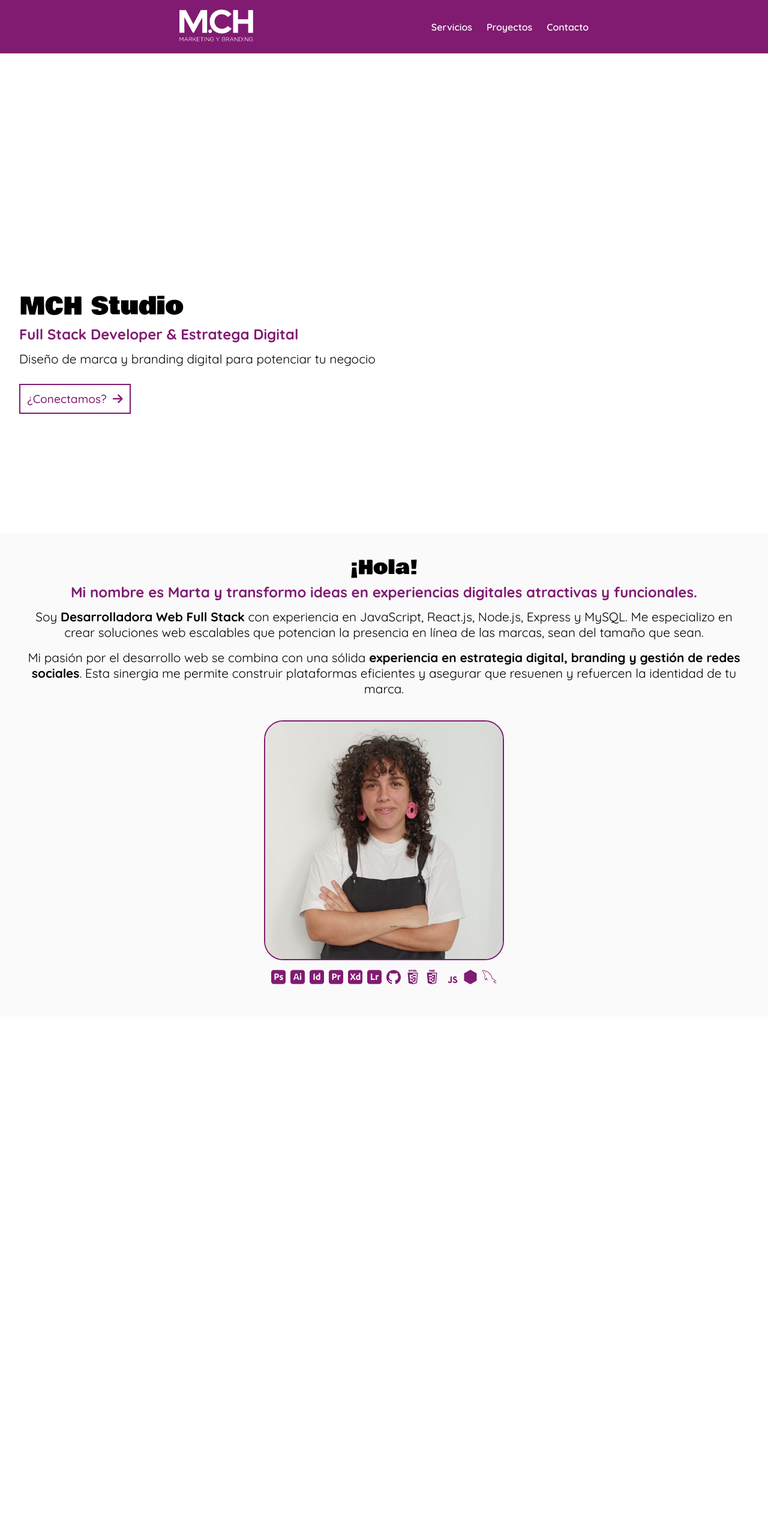
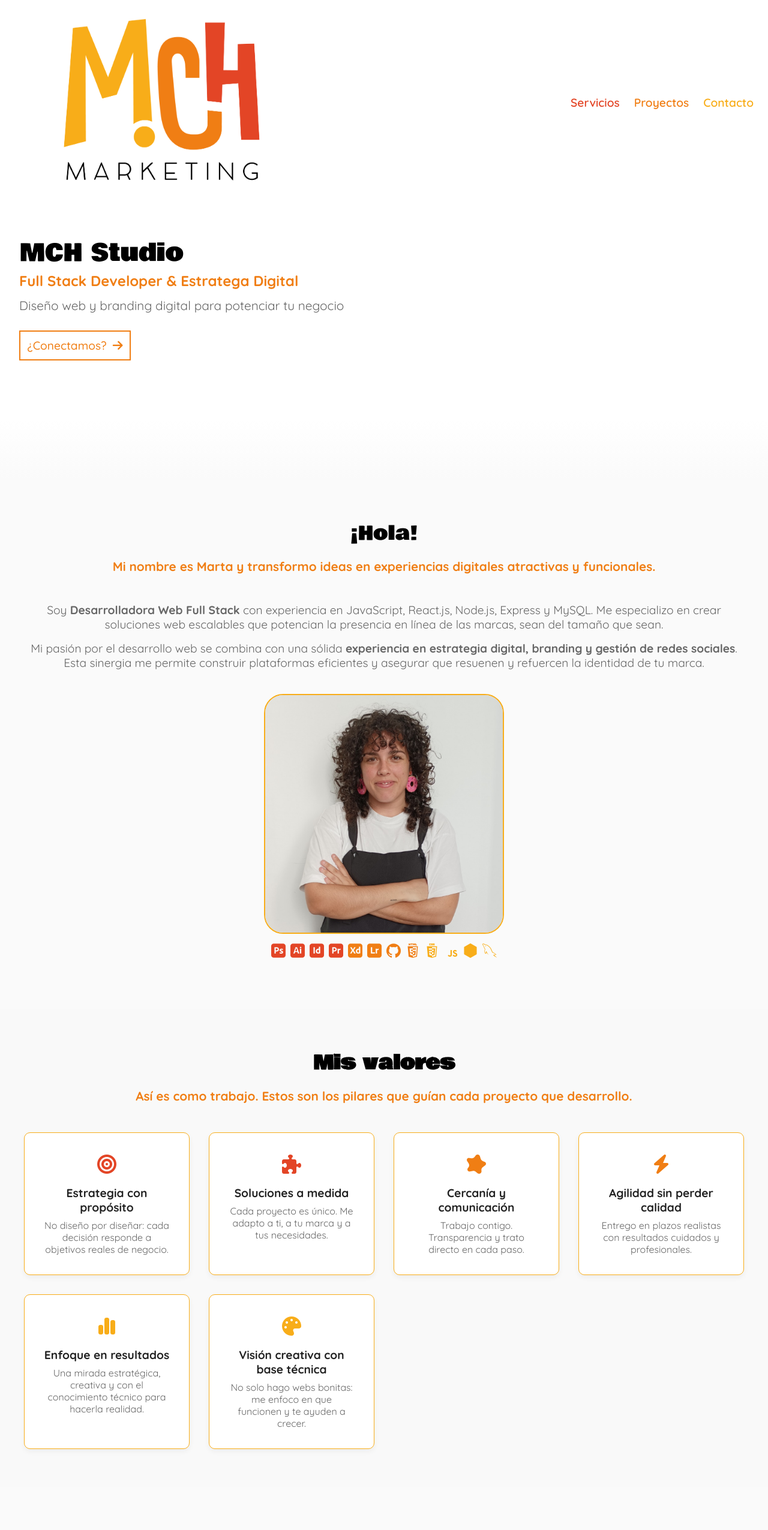
Before and after one commit to martaxxa/mch-marketing, a website built with Vite: page src/index.html in a window 1280 px wide. Shown: the top 2551 px of the page at 60% size. Before the commit the page ends 1695 px from the top, so only its background shows below. Built offline with nearby package versions, Linux system fonts and the light colour scheme; files whose address does not match are found by name.

Commit message:
Add valores y servicios to landing

```diff
--- a/src/js/main.js
+++ b/src/js/main.js
@@ -1,3 +1,15 @@
-'use strict';
+"use strict";
 
-console.log('>> Ready :)');
+//Query
+const header = document.querySelector(".js_header");
+
+//Fondo del header al hacer scroll
+const scrollThreshold = 50;
+
+window.addEventListener("scroll", () => {
+  if (window.scrollY > scrollThreshold) {
+    header.classList.add("header--scrolled");
+  } else {
+    header.classList.remove("header--scrolled");
+  }
+});
--- a/src/partials/header.html
+++ b/src/partials/header.html
@@ -1,12 +1,12 @@
-<header class="header">
+<header class="header js_header">
   <div class="header__box1">
-    <a href="index.html"><img class="header__logo" src="../images/marta-ch-logo-blanco.png" alt="Logo MCH Studio"/></a>
+    <a href="index.html"><img class="header__logo" src="../images/mchlogo-color.png" alt="Logo MCH Studio"/></a>
   </div>
   <div class="header__box2">
     <ul class="header__menu">
-      <li>Servicios</li>
-      <li>Proyectos</li>
-      <li>Contacto</li>
+      <li style="color: #e34526;">Servicios</li>
+      <li style="color: #f07e14;">Proyectos</li>
+      <li style="color: #f8ad19;">Contacto</li>
     </ul>
 
   </div>
--- a/src/partials/landing.html
+++ b/src/partials/landing.html
@@ -3,7 +3,7 @@
     <div class="principal">
       <h1 class="principal__title">MCH Studio</h1>
       <h2 class="principal__subtitle">Full Stack Developer & Estratega Digital</h2>
-      <h3 class="principal__subtitle2">Diseño de marca y branding digital para potenciar tu negocio</h3>
+      <h3 class="principal__subtitle2">Diseño web y branding digital para potenciar tu negocio</h3>
     </div>
     <div class="link">
       <a href="index.html" class="link__btn">¿Conectamos?
@@ -13,25 +13,97 @@
   <section class="quiensoy">
     <h2 class="quiensoy__title">¡Hola!</h2>
     <h3 class="quiensoy__subtitle">Mi nombre es Marta y transformo ideas en experiencias digitales atractivas y funcionales.</h3>
-    <p class="quiensoy__subtitle2">Soy <strong>Desarrolladora Web Full Stack</strong> con experiencia en JavaScript, React.js, Node.js, Express y MySQL.
+    <p class="quiensoy__text">Soy <strong>Desarrolladora Web Full Stack</strong> con experiencia en JavaScript, React.js, Node.js, Express y MySQL.
       Me especializo en crear soluciones web escalables que potencian la presencia en línea de las marcas, sean del tamaño que sean.</p>
-    <p class="quiensoy__subtitle2">Mi pasión por el desarrollo web se combina con una sólida <strong>experiencia en estrategia digital,
+    <p class="quiensoy__text">Mi pasión por el desarrollo web se combina con una sólida <strong>experiencia en estrategia digital,
       branding y gestión de redes sociales</strong>. Esta sinergia me permite construir plataformas eficientes y asegurar que resuenen
       y refuercen la identidad de tu marca.</p>
     <img src="../images/MCH-Studio-Photo.png" alt="Fotografía de Marta" class="quiensoy__img"/>
     <div class="quiensoy__icons">
-      <i class="fi fi-brands-photoshop" title="Photoshop"></i>
-      <i class="fi fi-brands-illustrator" title="Illustrator"></i>
-      <i class="fi fi-brands-indesign" title="InDesign"></i>
-      <i class="fi fi-brands-premiere" title="Premiere"></i>
-      <i class="fi fi-brands-xd" title="Xd"></i>
-      <i class="fi fi-brands-photoshop-lightroom" title="Lightroom"></i>
-      <i class="fi fi-brands-github" title="GitHub"></i>
-      <i class="fi fi-brands-html5" title="HTML"></i>
-      <i class="fi fi-brands-css3-alt" title="CSS"></i>
-      <i class="fi fi-brands-js" title="JavaScript"></i>
-      <i class="fi fi-brands-node-js" title="Node-JS"></i>
-      <i class="fi fi-brands-mysql" title="MySQL"></i>
+      <i class="fi fi-brands-photoshop" title="Photoshop" style="color: #e34526;"></i>
+      <i class="fi fi-brands-illustrator" title="Illustrator" style="color: #e34526;"></i>
+      <i class="fi fi-brands-indesign" title="InDesign" style="color: #e34526;"></i>
+      <i class="fi fi-brands-premiere" title="Premiere" style="color: #e34526;"></i>
+      <i class="fi fi-brands-xd" title="Xd" style="color: #f07e14;"></i>
+      <i class="fi fi-brands-photoshop-lightroom" title="Lightroom" style="color: #f07e14;"></i>
+      <i class="fi fi-brands-github" title="GitHub" style="color: #f07e14;"></i>
+      <i class="fi fi-brands-html5" title="HTML" style="color: #f07e14;"></i>
+      <i class="fi fi-brands-css3-alt" title="CSS" style="color: #f8ad19;"></i>
+      <i class="fi fi-brands-js" title="JavaScript" style="color: #f8ad19;"></i>
+      <i class="fi fi-brands-node-js" title="Node-JS" style="color: #f8ad19;"></i>
+      <i class="fi fi-brands-mysql" title="MySQL" style="color: #f8ad19;"></i>
     </div>
   </section>
+  <section class="valores">
+  <div class="contenedor">
+    <h2>Mis valores</h2>
+    <p class="intro">Así es como trabajo. Estos son los pilares que guían cada proyecto que desarrollo.</p>
+    <div class="valores-grid">
+      <div class="valor">
+        <div class="icono"><i class="fa-solid fa-bullseye" style="color: #e34526;"></i></div>
+        <h3>Estrategia con propósito</h3>
+        <p>No diseño por diseñar: cada decisión responde a objetivos reales de negocio.</p>
+      </div>
+      <div class="valor">
+        <div class="icono"><i class="fa-solid fa-puzzle-piece" style="color: #e34526;"></i></div>
+        <h3>Soluciones a medida</h3>
+        <p>Cada proyecto es único. Me adapto a ti, a tu marca y a tus necesidades.</p>
+      </div>
+      <div class="valor">
+        <div class="icono"><i class="fa-solid fa-splotch" style="color: #f07e14;"></i></div>
+        <h3>Cercanía y comunicación</h3>
+        <p>Trabajo contigo. Transparencia y trato directo en cada paso.</p>
+      </div>
+      <div class="valor">
+        <div class="icono"><i class="fa-solid fa-bolt" style="color: #f07e14;"></i></div>
+        <h3>Agilidad sin perder calidad</h3>
+        <p>Entrego en plazos realistas con resultados cuidados y profesionales.</p>
+      </div>
+      <div class="valor">
+        <div class="icono"><i class="fa-solid fa-chart-simple" style="color: #f8ad19;"></i></div>
+        <h3> Enfoque en resultados</h3>
+        <p>Una mirada estratégica, creativa y con el conocimiento técnico para hacerla realidad.</p>
+      </div>
+      <div class="valor">
+        <div class="icono"><i class="fa-solid fa-palette" style="color: #f8ad19;"></i></div>
+        <h3>Visión creativa con base técnica</h3>
+        <p>No solo hago webs bonitas: me enfoco en que funcionen y te ayuden a crecer.</p>
+      </div>
+    </div>
+  </div>
+</section>
+<section class="servicios-resumen">
+  <div class="contenedor">
+    <h2>Servicios</h2>
+    <p class="intro">Te acompaño en tu presencia digital de forma integral, desde la estrategia hasta el desarrollo web.</p>
+
+    <div class="servicios-grid">
+      <div class="bloque-servicio">
+        <h3>Marketing & Comunicación</h3>
+        <ul>
+          <li>Branding y posicionamiento</li>
+          <li>Campañas de marketing y publicidad</li>
+          <li>Gestión de redes sociales</li>
+          <li>Eventos y acciones especiales</li>
+          <li>Notas de prensa y relaciones con medios</li>
+        </ul>
+      </div>
+
+      <div class="bloque-servicio">
+        <h3>Diseño y desarrollo web</h3>
+        <ul>
+          <li>Diseño y desarrollo de páginas web</li>
+          <li>Aplicaciones web personalizadas</li>
+          <li>Mantenimiento y actualizaciones</li>
+          <li>Webs optimizadas para SEO y rendimiento</li>
+          <li>Adaptación responsive y accesibilidad</li>
+        </ul>
+      </div>
+    </div>
+
+    <a href="/servicios" class="btn-servicios">Ver todos los servicios
+      <i class="fa-solid fa-arrow-right"></i>
+    </a>
+  </div>
+</section>
 </main>
--- a/src/scss/core/_variables.scss
+++ b/src/scss/core/_variables.scss
@@ -1,4 +1,6 @@
 $fontfamily-title: "Bowlby One", sans-serif;
 $fontfamily-main: "Quicksand", sans-serif;
 
-$primary-color: #801b71;
+$yellow-color: #f8ad19;
+$orange-color: #f07e14;
+$red-color: #e34526;
--- a/src/scss/landing/_cover.scss
+++ b/src/scss/landing/_cover.scss
@@ -11,6 +11,23 @@
   justify-content: center;
   text-align: start;
   padding-left: 2rem;
+}
+
+.cover > * {
+  position: relative;
+  z-index: 2;
+}
+
+.cover::after {
+  content: "";
+  position: absolute;
+  bottom: 0;
+  left: 0;
+  width: 100%;
+  height: 100px;
+  background: linear-gradient(to bottom, rgba(0, 0, 0, 0), #fafafa);
+  z-index: 1;
+  pointer-events: none;
 }
 
 .principal {
@@ -27,7 +44,7 @@
     font-weight: 900;
     font-size: 1.5rem;
     margin-bottom: 0.8rem;
-    color: $primary-color;
+    color: $orange-color;
   }
 
   &__subtitle2 {
@@ -36,6 +53,7 @@
     font-size: 1.3rem;
     margin-bottom: 0.8rem;
     margin-right: 5rem;
+    color: #666;
   }
 }
 
@@ -48,25 +66,25 @@
   &__btn {
     position: relative;
     font-family: $fontfamily-main;
-    color: $primary-color;
+    color: $orange-color;
     font-size: 1.2rem;
     font-weight: 500;
     padding: 0.7rem;
     background-color: transparent;
-    border: solid 2px $primary-color;
+    border: solid 2px $orange-color;
     text-decoration: none;
     transition: all 0.3s ease;
     display: inline-block;
     cursor: pointer;
 
     i {
-      color: $primary-color;
+      color: $orange-color;
       transition: color 0.3s ease;
       padding-left: 0.3rem;
     }
 
     &:hover {
-      background-color: $primary-color;
+      background-color: $orange-color;
       color: white;
       box-shadow: 0 0.5px 20px #565656;
       padding-right: 2rem;
--- a/src/scss/landing/_quiensoy.scss
+++ b/src/scss/landing/_quiensoy.scss
@@ -4,35 +4,38 @@
   flex-direction: column;
   justify-content: center;
   align-items: center;
-  padding: 2rem;
+  padding: 4rem 2rem;
 
   &__title {
     font-family: $fontfamily-title;
     font-weight: 500;
     font-size: 2rem;
     text-align: center;
+    margin-bottom: 1rem;
+    color: black;
   }
 
   &__subtitle {
     font-family: $fontfamily-main;
-    font-weight: 900;
-    font-size: 1.5rem;
-    margin-bottom: 0.8rem;
-    color: $primary-color;
+    font-weight: 700;
+    font-size: 1.3rem;
+    margin-bottom: 3rem;
+    color: $orange-color;
     text-align: center;
   }
 
-  &__subtitle2 {
+  &__text {
     font-family: $fontfamily-main;
     font-weight: 400;
-    font-size: 1.3rem;
+    font-size: 1.2rem;
     margin-bottom: 1rem;
     text-align: center;
+    color: #666;
   }
 
   &__img {
     width: 25rem;
-    border: 2px solid $primary-color;
+    border: 2px solid $yellow-color;
     border-radius: 2rem;
     margin-top: 1.5rem;
   }
@@ -46,7 +49,7 @@
 
     i {
     font-size: 1.5rem;
-    color: $primary-color;
+    color: $orange-color;
   }
   }
 }
--- /dev/null
+++ b/src/scss/landing/_valores.scss
@@ -0,0 +1,57 @@
+.valores {
+  padding: 4rem 2rem;
+  background-color: #f9f9f9;
+}
+
+.valores .contenedor {
+  max-width: 1200px;
+  margin: 0 auto;
+  text-align: center;
+  font-family: $fontfamily-main
+}
+
+.valores h2 {
+  font-size: 2rem;
+  margin-bottom: 1rem;
+  font-family: $fontfamily-title;
+  color: black;
+}
+
+.valores .intro {
+  font-size: 1.3rem;
+  margin-bottom: 3rem;
+  color: $orange-color;
+  font-family: $fontfamily-main;
+  font-weight: 900;
+}
+
+.valores-grid {
+  display: grid;
+  grid-template-columns: repeat(auto-fit, minmax(250px, 1fr));
+  gap: 2rem;
+}
+
+.valor {
+  background-color: white;
+  border-radius: 10px;
+  border: 1px solid $yellow-color;
+  padding: 2rem;
+  box-shadow: 0 4px 10px rgba(0, 0, 0, 0.05);
+}
+
+.valor .icono {
+  font-size: 2rem;
+  margin-bottom: 1rem;
+}
+
+.valor h3 {
+  font-size: 1.2rem;
+  margin-bottom: 0.5rem;
+  font-family: $fontfamily-main;
+  color: #222;
+}
+
+.valor p {
+  font-size: 1rem;
+  color: #666;
+}
--- a/src/scss/layout/_header.scss
+++ b/src/scss/layout/_header.scss
@@ -1,11 +1,20 @@
 .header {
-  background-color: #801b71;
+  background-color: transparent;
+  position: fixed;
+  top: 0;
+  left: 0;
+  width: 100%;
   display: flex;
-  justify-content: center;
   align-items: center;
+  justify-content: space-between;
+  z-index: 100;
+
+  &.header--scrolled {
+    background-color: #fafafa;
+  }
 
   &__logo {
-    width: 35%;
+    width: 55%;
     padding: 1rem;
     margin-left: 0.5rem;
   }
@@ -22,10 +31,10 @@
     margin-right: 1.5rem;
     padding: 0;
     font-family: $fontfamily-main;
-    font-size: 1rem;
+    font-size: 1.2rem;
 
     li {
-      color: white;
+      //color: $red-color;
       font-weight: 600;
       cursor: pointer;
     }
--- a/src/scss/main.scss
+++ b/src/scss/main.scss
@@ -2,6 +2,8 @@
 @import 'layout/header';
 @import 'landing/cover';
 @import 'landing/quiensoy';
+@import 'landing/valores';
+@import 'landing/servicios';
 
 * {
   box-sizing: border-box;
```
Also changed, not shown: src/index.html (+2 -0 lines), src/scss/landing/_servicios.scss (added, +115 -0 lines), src/images/marta-ch-logo-blanco.png (deleted), src/images/mchlogo-color.png (added).
